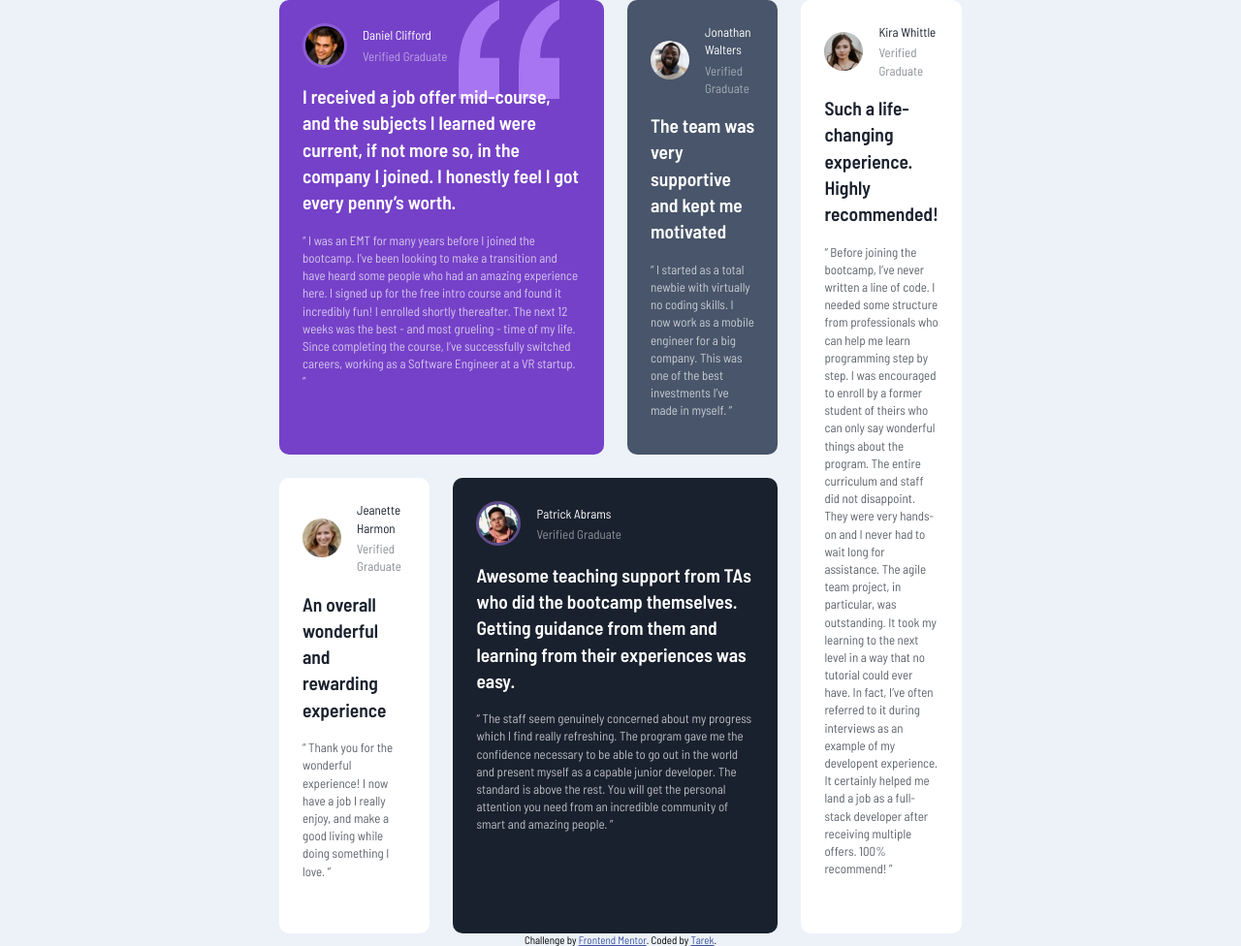
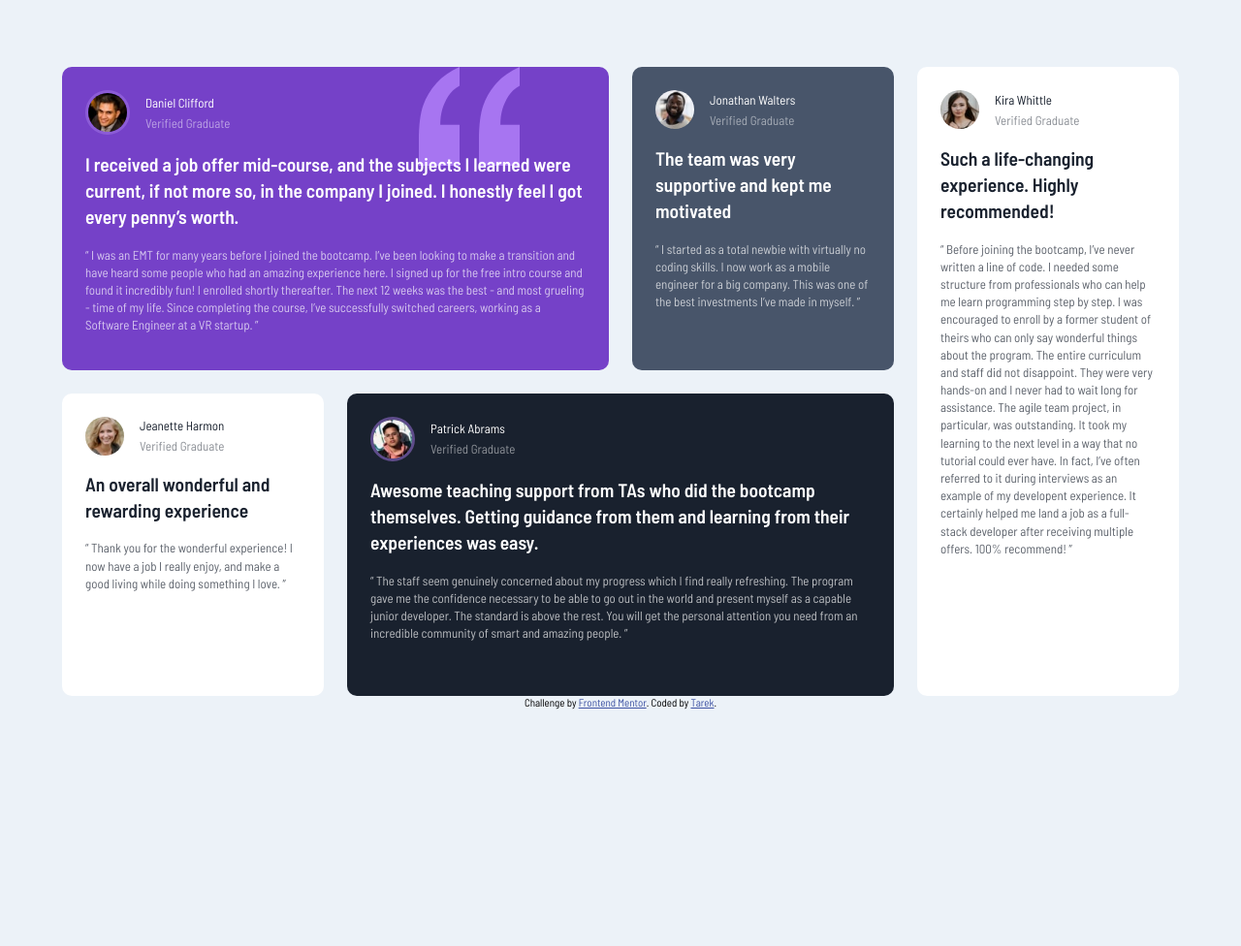
Before and after one commit to tarekul/testimonials-grid-section, a plain HTML site: page index.html in a window 1280 px wide. Shown: the whole page at 97% size. After the commit the page ends 800 px from the top, so only its background shows below. Drawn offline with Linux system fonts and the light colour scheme.

Commit message:
adjust main width to 90%

```diff
--- a/style.css
+++ b/style.css
@@ -23,7 +23,7 @@ body {
 }
 
 main {
-    width: 55%;
+    width: 90%;
     max-width: 1200px;
     display: grid;
     grid-template-columns: repeat(4, 1fr);
```
